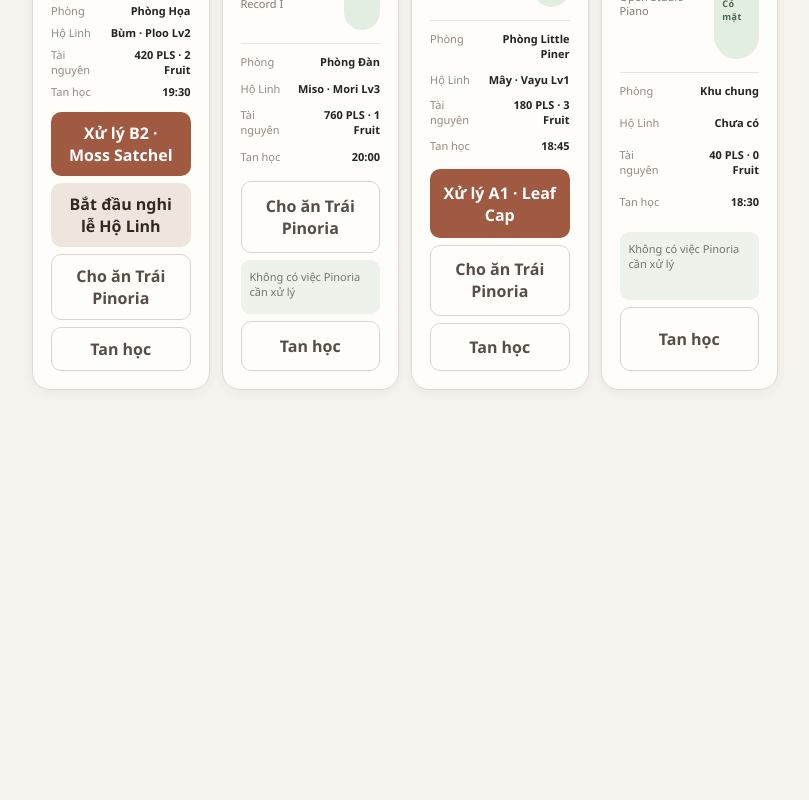
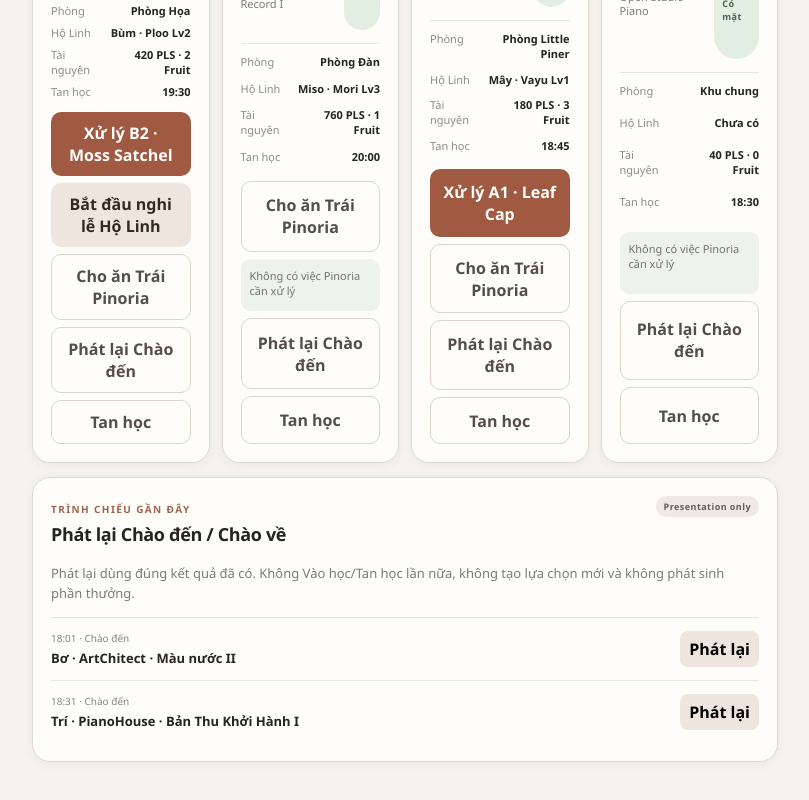
Before and after one commit to vmtct/pino-team-os, a Next.js app: page /founder/pinoria in a window 1280 px wide. Shown: the part 997-1797 px from the top of the page, without its empty margins (468-1277 px from the left). Before the commit the page ends 1447 px from the top, so only its background shows below. Built offline with nearby package versions, Linux system fonts and the light colour scheme.

Commit message:
Prototype Pinoria presence replay controls and TV bridge

```diff
--- a/app/founder/pinoria/presence-prototype-layer.tsx
+++ b/app/founder/pinoria/presence-prototype-layer.tsx
@@ -18,6 +18,16 @@ type PresenceCandidate = {
   existingCard: boolean;
 };
 
+type RecentPresentation = {
+  id: string;
+  learnerId: string;
+  mode: "arrival" | "departure";
+  label: "Chào đến" | "Chào về";
+  occurredAt: string;
+};
+
+const TV_CHANNEL = "pinoria-tv-prototype-v1";
+
 const candidates: PresenceCandidate[] = [
   { id: "bo", name: "Bơ", path: "ArtChitect · Màu nước II", session: "18:00 · ArtChitect", room: "Phòng Họa", companion: "Bùm · Ploo · Cấp 2", pls: 420, fruit: 2, checkout: "19:30", existingCard: true },
   { id: "tri", name: "Trí", path: "PianoHouse · Bản Thu Khởi Hành I", session: "18:30 · PianoHouse", room: "Phòng Đàn", companion: "Miso · Mori · Cấp 3", pls: 760, fruit: 1, checkout: "20:00", existingCard: true },
@@ -34,17 +44,24 @@ const initialPresence: Record<string, boolean> = {
   mai: false,
 };
 
+const initialRecent: RecentPresentation[] = [
+  { id: "seed-bo-arrival", learnerId: "bo", mode: "arrival", label: "Chào đến", occurredAt: "18:01" },
+  { id: "seed-tri-arrival", learnerId: "tri", mode: "arrival", label: "Chào đến", occurredAt: "18:31" },
+];
+
 export function PresencePrototypeLayer({ children }: { children: ReactNode }) {
   const rootRef = useRef<HTMLDivElement>(null);
   const [present, setPresent] = useState<Record<string, boolean>>(initialPresence);
   const [actionHost, setActionHost] = useState<HTMLElement | null>(null);
   const [gridHost, setGridHost] = useState<HTMLElement | null>(null);
+  const [liveContentHost, setLiveContentHost] = useState<HTMLElement | null>(null);
   const [artRoomHost, setArtRoomHost] = useState<HTMLElement | null>(null);
   const [learnerActionHosts, setLearnerActionHosts] = useState<Record<string, HTMLElement>>({});
   const [checkInOpen, setCheckInOpen] = useState(false);
   const [checkOutTarget, setCheckOutTarget] = useState<string | null>(null);
   const [selectedId, setSelectedId] = useState("mai");
   const [toast, setToast] = useState<string | null>(null);
+  const [recent, setRecent] = useState<RecentPresentation[]>(initialRecent);
 
   const absentLearners = useMemo(() => candidates.filter((item) => !present[item.id]), [present]);
   const selected = candidates.find((item) => item.id === selectedId) ?? absentLearners[0] ?? candidates[0];
@@ -67,7 +84,9 @@ export function PresencePrototypeLayer({ children }: { children: ReactNode }) {
         return title === "Live House" || title === "Nhà PINO hôm nay";
       });
       setActionHost(liveHead?.querySelector<HTMLElement>(`.${pinoriaStyles.sectionActions}`) ?? null);
-      setGridHost(root.querySelector<HTMLElement>(`.${pinoriaStyles.learnerGrid}`));
+      const learnerGrid = root.querySelector<HTMLElement>(`.${pinoriaStyles.learnerGrid}`);
+      setGridHost(learnerGrid);
+      setLiveContentHost(learnerGrid?.parentElement ?? null);
 
       const hosts: Record<string, HTMLElement> = {};
       root.querySelectorAll<HTMLElement>(`.${pinoriaStyles.learnerCard}`).forEach((card) => {
@@ -125,6 +144,49 @@ export function PresencePrototypeLayer({ children }: { children: ReactNode }) {
     });
   }, [present, actionHost, gridHost]);
 
+  function broadcastPresentation(candidate: PresenceCandidate, mode: "arrival" | "departure", replay: boolean) {
+    const message = {
+      type: "PINORIA_TV_PLAY",
+      mode,
+      replay,
+      subject: {
+        id: candidate.id,
+        name: candidate.name,
+        path: candidate.path,
+        room: candidate.room,
+        companion: candidate.companion,
+        pls: candidate.pls,
+        fruit: candidate.fruit,
+      },
+      sentAt: Date.now(),
+    };
+    try {
+      const channel = new BroadcastChannel(TV_CHANNEL);
+      channel.postMessage(message);
+      channel.close();
+    } catch {
+      // Prototype keeps TOS state valid even if the TV window is closed or unsupported.
+    }
+  }
+
+  function pushRecent(candidate: PresenceCandidate, mode: "arrival" | "departure") {
+    const now = new Date();
+    const occurredAt = now.toLocaleTimeString("vi-VN", { hour: "2-digit", minute: "2-digit" });
+    const entry: RecentPresentation = {
+      id: `${mode}-${candidate.id}-${Date.now()}`,
+      learnerId: candidate.id,
+      mode,
+      label: mode === "arrival" ? "Chào đến" : "Chào về",
+      occurredAt,
+    };
+    setRecent((current) => [entry, ...current].slice(0, 6));
+  }
+
+  function replay(candidate: PresenceCandidate, mode: "arrival" | "departure") {
+    broadcastPresentation(candidate, mode, true);
+    setToast(`Đang phát lại ${mode === "arrival" ? "Chào đến" : "Chào về"} của ${candidate.name} · chỉ phát lại trình chiếu, không thay đổi trạng thái.`);
+  }
+
   function openCheckIn() {
     const first = absentLearners[0];
     if (first) setSelectedId(first.id);
@@ -134,15 +196,19 @@ export function PresencePrototypeLayer({ children }: { children: ReactNode }) {
   function confirmCheckIn() {
     if (!selected) return;
     setPresent((current) => ({ ...current, [selected.id]: true }));
+    pushRecent(selected, "arrival");
+    broadcastPresentation(selected, "arrival", false);
     setCheckInOpen(false);
-    setToast(`${selected.name} đã Vào học · Chào đến đã được đưa vào hàng chờ TV.`);
+    setToast(`${selected.name} đã Vào học · TV đang phát Chào đến. Chọn nhanh sẽ xuất hiện sau màn chào.`);
   }
 
   function confirmCheckOut() {
     if (!checkoutLearner) return;
     setPresent((current) => ({ ...current, [checkoutLearner.id]: false }));
+    pushRecent(checkoutLearner, "departure");
+    broadcastPresentation(checkoutLearner, "departure", false);
     setCheckOutTarget(null);
-    setToast(`${checkoutLearner.name} đã Tan học · Chào về đã được đưa vào hàng chờ TV.`);
+    setToast(`${checkoutLearner.name} đã Tan học · TV đang phát Chào về.`);
   }
 
   return (
@@ -154,10 +220,17 @@ export function PresencePrototypeLayer({ children }: { children: ReactNode }) {
         actionHost,
       ) : null}
 
-      {Object.entries(learnerActionHosts).map(([id, host]) => present[id] ? createPortal(
-        <button key={`checkout-${id}`} className={pinoriaStyles.ghost} onClick={() => setCheckOutTarget(id)}>Tan học</button>,
-        host,
-      ) : null)}
+      {Object.entries(learnerActionHosts).map(([id, host]) => {
+        const candidate = candidates.find((item) => item.id === id);
+        if (!present[id] || !candidate) return null;
+        return createPortal(
+          <>
+            <button key={`replay-arrival-${id}`} className={pinoriaStyles.ghost} onClick={() => replay(candidate, "arrival")}>Phát lại Chào đến</button>
+            <button key={`checkout-${id}`} className={pinoriaStyles.ghost} onClick={() => setCheckOutTarget(id)}>Tan học</button>
+          </>,
+          host,
+        );
+      })}
 
       {gridHost && present.mai ? createPortal(
         <section className={`${pinoriaStyles.card} ${pinoriaStyles.learnerCard}`}>
@@ -173,7 +246,8 @@ export function PresencePrototypeLayer({ children }: { children: ReactNode }) {
             <div className={pinoriaStyles.detail}><span>Tan học</span><strong>19:30</strong></div>
           </div>
           <div className={pinoriaStyles.actionStack}>
-            <span className={pinoriaStyles.clearState}>Vừa Vào học · Chào đến đang chờ TV</span>
+            <span className={pinoriaStyles.clearState}>Vừa Vào học · Chào đến đã được gửi sang TV</span>
+            <button className={pinoriaStyles.ghost} onClick={() => replay(candidates[4], "arrival")}>Phát lại Chào đến</button>
             <button className={pinoriaStyles.ghost} onClick={() => setCheckOutTarget("mai")}>Tan học</button>
           </div>
         </section>,
@@ -181,6 +255,27 @@ export function PresencePrototypeLayer({ children }: { children: ReactNode }) {
       ) : null}
 
       {artRoomHost && present.mai ? createPortal(<span>Mai</span>, artRoomHost) : null}
+
+      {liveContentHost ? createPortal(
+        <section className={pinoriaStyles.card} style={{ marginTop: 14 }}>
+          <div className={pinoriaStyles.cardHead}>
+            <div><span className={pinoriaStyles.kicker}>TRÌNH CHIẾU GẦN ĐÂY</span><h2>Phát lại Chào đến / Chào về</h2></div>
+            <span className={`${pinoriaStyles.badge} ${pinoriaStyles.badge_neutral}`}>Presentation only</span>
+          </div>
+          <p className={pinoriaStyles.bodyCopy}>Phát lại dùng đúng kết quả đã có. Không Vào học/Tan học lần nữa, không tạo lựa chọn mới và không phát sinh phần thưởng.</p>
+          <div className={pinoriaStyles.attentionList}>
+            {recent.map((item) => {
+              const candidate = candidates.find((entry) => entry.id === item.learnerId);
+              if (!candidate) return null;
+              return <div className={pinoriaStyles.attentionItem} key={item.id}>
+                <div><span>{item.occurredAt} · {item.label}</span><strong>{candidate.name} · {candidate.path}</strong></div>
+                <button onClick={() => replay(candidate, item.mode)}>Phát lại</button>
+              </div>;
+            })}
+          </div>
+        </section>,
+        liveContentHost,
+      ) : null}
 
       {toast ? <div className={styles.toast}>{toast}</div> : null}
 
```
